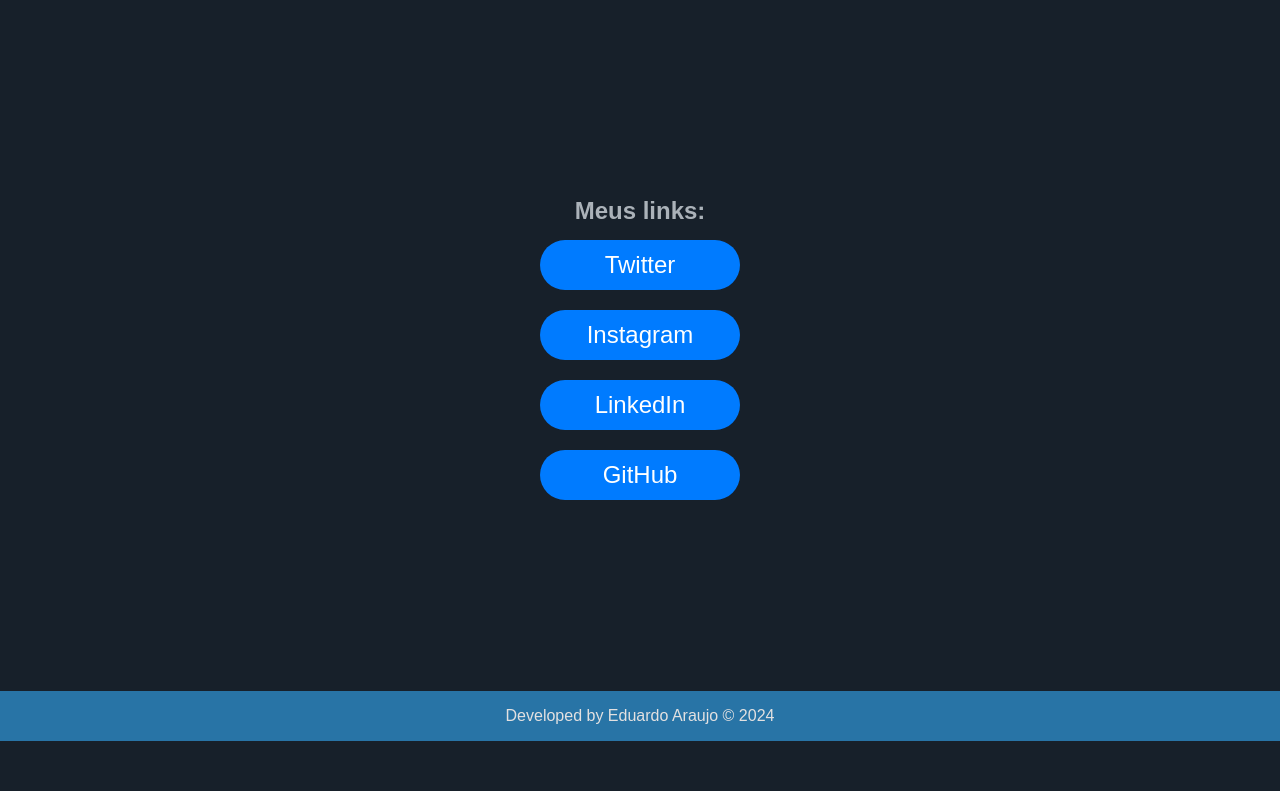
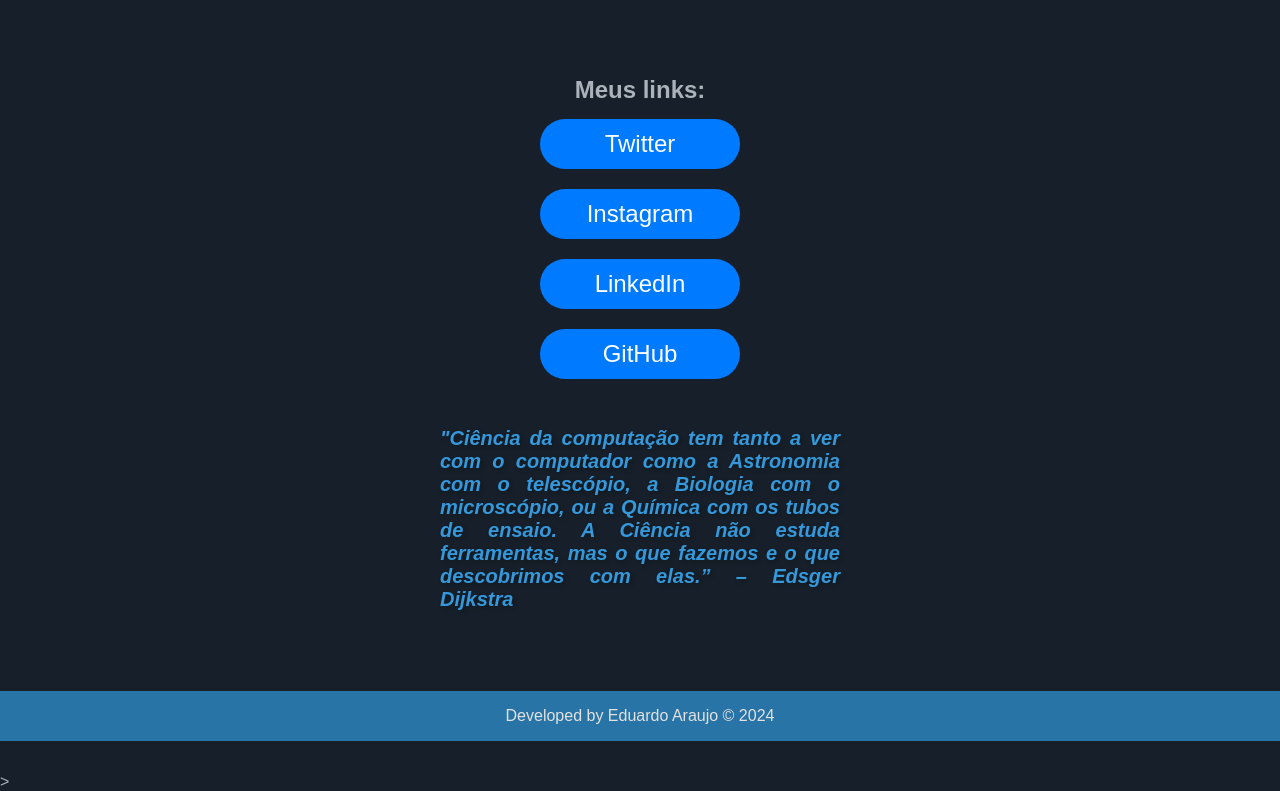
Before and after one commit to stochasticlalo/website, a plain HTML site: page social.html in a window 1280 px wide. Shown: the part 59-850 px from the top of the page. Before the commit the page ends 800 px from the top, so only its background shows below. Drawn offline with Linux system fonts and the light colour scheme.

Commit message:
Update social.html

```diff
--- a/social.html
+++ b/social.html
@@ -4,7 +4,6 @@
 <head>
   <meta charset="UTF-8">
   <meta name="viewport" content="width=device-width, initial-scale=1.0">
-  <link href="https://fonts.googleapis.com/css2?family=Press+Start+2P&display=swap" rel="stylesheet">
   <title>Eduardo Araujo Dev</title>
 
   <style>
@@ -109,6 +108,22 @@
     box-shadow: 0 0 10px rgba(204, 204, 255, 0.9);
 }
 
+#quote {
+    font-size: 2.5vh;
+    color: #3498db;
+    font-weight: 700;
+    text-align: justify;
+    font-style: italic;
+    max-width: 400px;
+    text-shadow: 2px 2px 4px rgba(0, 0, 0, 0.3);
+}
+
+  #quote:hover {
+    transform: scale(1.2);
+    transition: transform 0.4s ease;
+}
+
+
   </style>
 </head>
 
@@ -127,7 +142,11 @@
     <a href="https://www.instagram.com/lalosoft_"><button class="botao">Instagram</button></a>
     <a href="https://www.linkedin.com/in/eduardo-araujo-dev"><button class="botao">LinkedIn</button></a>
     <a href="https://www.github.com/eduardo-araujo-dev"><button class="botao">GitHub</button></a>
+    <br>
+    <p id="quote">"Ciência da computação tem tanto a ver com o computador como a Astronomia com o telescópio, a Biologia com o microscópio, ou a Química com os tubos de ensaio. A Ciência não estuda ferramentas, mas o que fazemos e o que descobrimos com elas.” – Edsger Dijkstra
     </div>
+
+</p>>
   <div id="footer">
     <p>Developed by Eduardo Araujo &#169; 2024</p>
   </div>
```
